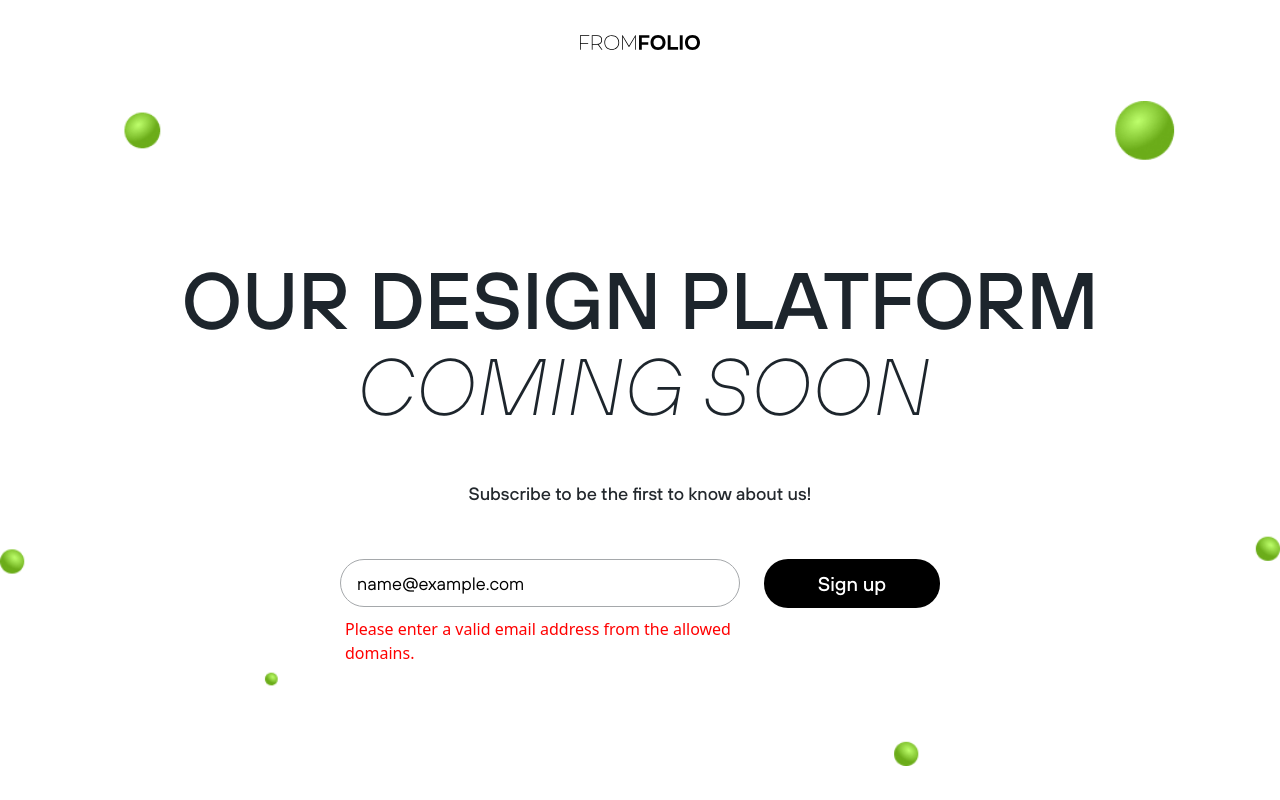
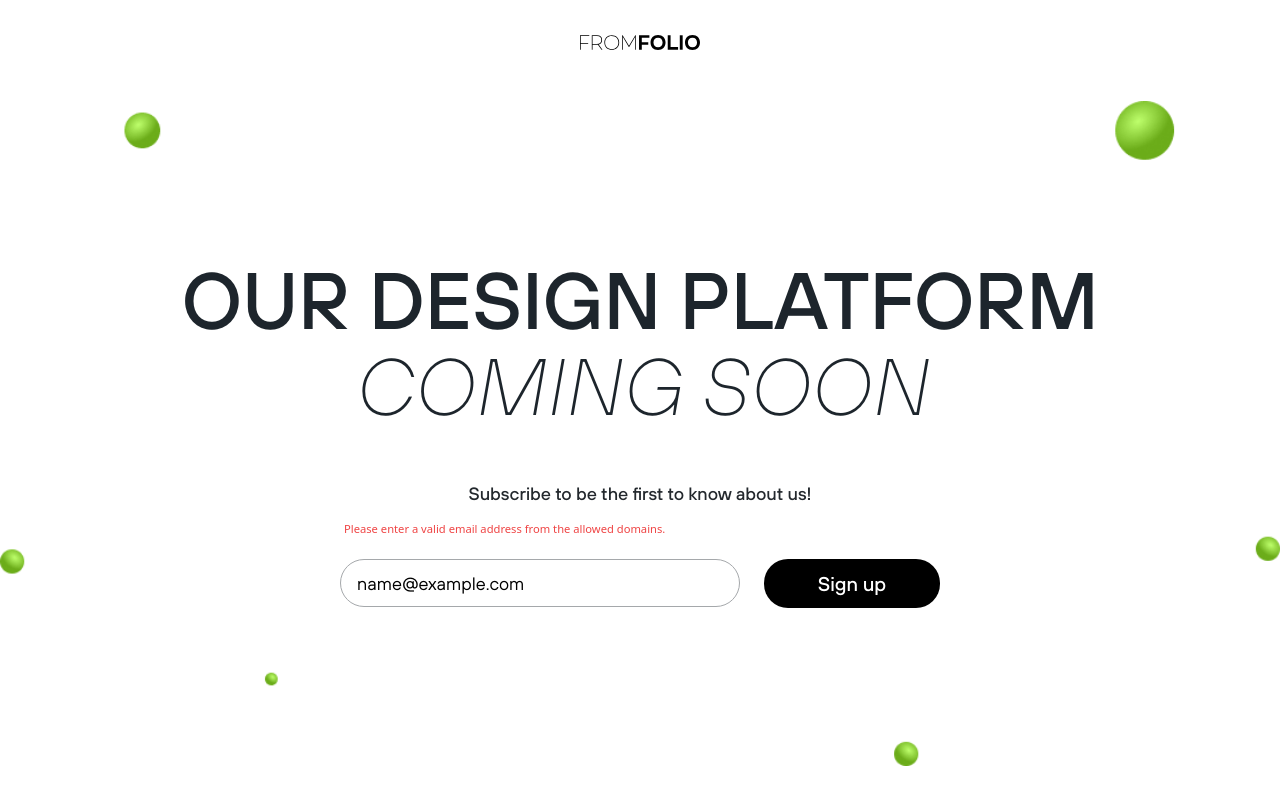
Before and after one commit to faridshakhbazli/fromfolio-coming-soon, a Next.js app: page / in a window 1280 px wide. Both pictures are taken after typing "name@example.com" into the empty fields and a click on the button "Sign up". Built offline with nearby package versions, Linux system fonts and the light colour scheme.

Commit message:
Update Form.jsx

```diff
--- a/src/components/Form.jsx
+++ b/src/components/Form.jsx
@@ -77,9 +77,10 @@ const Form = ({ setStatus }) => {
             className="border border-[#A5A8AB] rounded-[24px] px-[16px] py-[9.7px] w-[400px] text-[18px] max-[768px]:w-full max-[768px]:text-[14px] leading-normal font-ttHovesThin"
           />
           {errorMessage && (
-            <p className="text-[#ff0000] absolute top-[110%] mx-[5px] mt-[5px] max-[768px]:text-[0.7em]">
-              {errorMessage}
-            </p>
+           <p className="text-red-500 absolute inset-y-[-42px] mx-1 mt-1 max-w-[768px] text-[0.7em]">
+           {errorMessage}
+          </p>
+
           )}
         </div>
         <button
```
